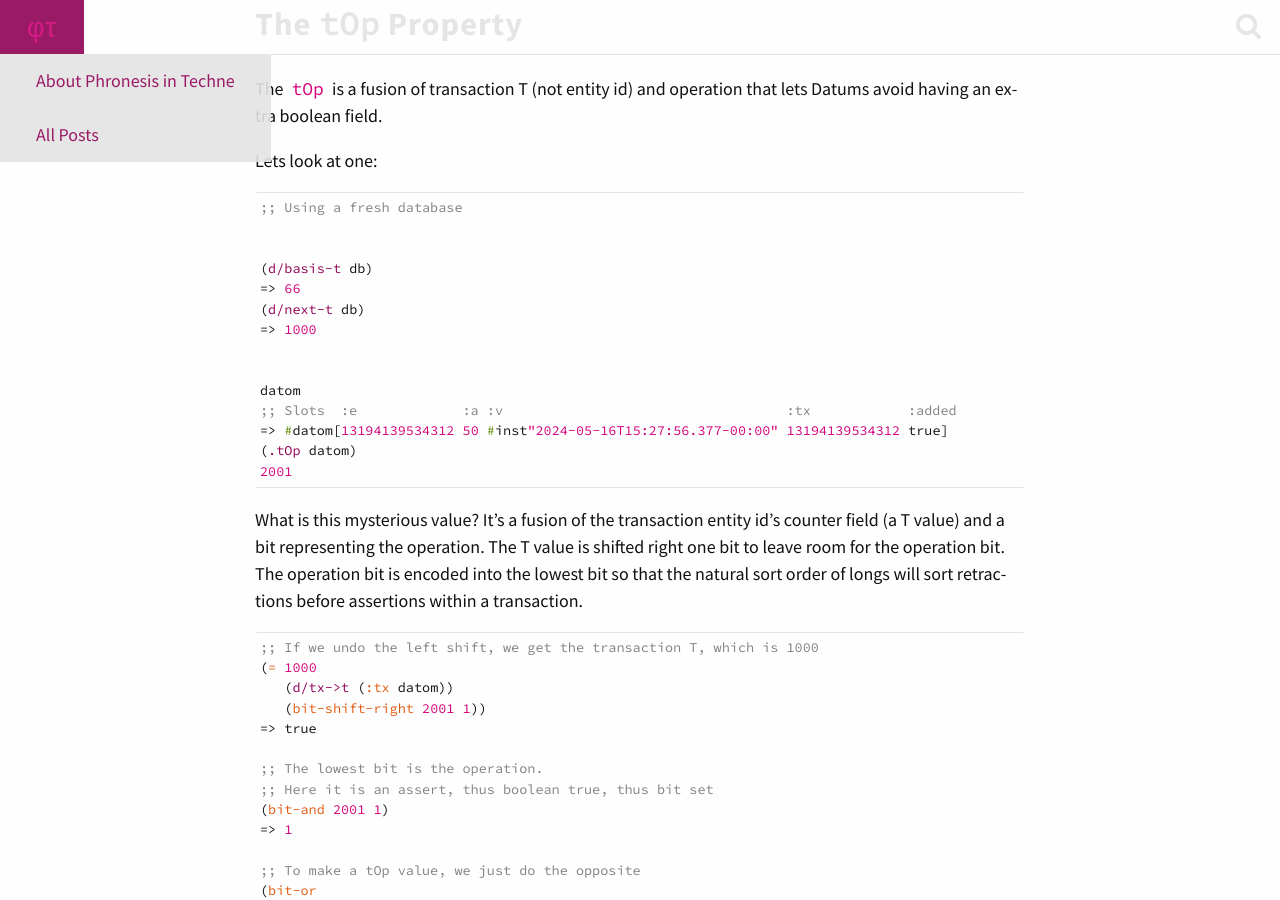
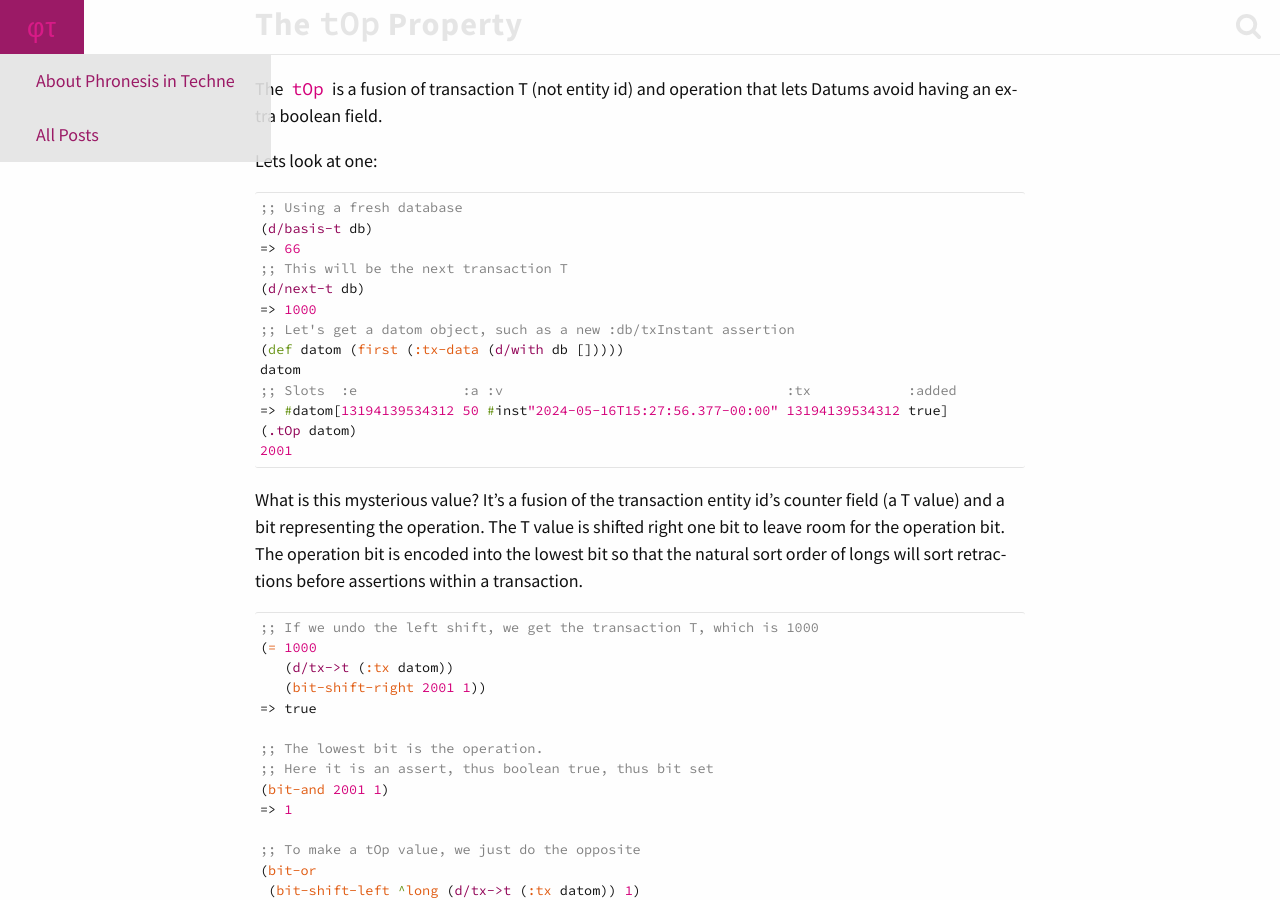
Before and after one commit to favila/favila.github.io, a Jekyll site: the page built from _posts/2024-05-16-datomic-entity-id-structure.markdown, in a window 1280 px wide and 900 px high, scrolled down 12433 px. Built offline with Jekyll 4.4.1, drawn with Linux system fonts in a browser that asks for light colours.

Commit message:
Fix omitted code for the datom example

````diff
--- a/_posts/2024-05-16-datomic-entity-id-structure.markdown
+++ b/_posts/2024-05-16-datomic-entity-id-structure.markdown
@@ -613,14 +613,13 @@ Lets look at one:
 
 ```clojure
 ;; Using a fresh database
-
-
 (d/basis-t db)
 => 66
+;; This will be the next transaction T
 (d/next-t db)
 => 1000
-
-
+;; Let's get a datom object, such as a new :db/txInstant assertion
+(def datom (first (:tx-data (d/with db []))))
 datom
 ;; Slots  :e             :a :v                                   :tx            :added
 => #datom[13194139534312 50 #inst"2024-05-16T15:27:56.377-00:00" 13194139534312 true]
````
